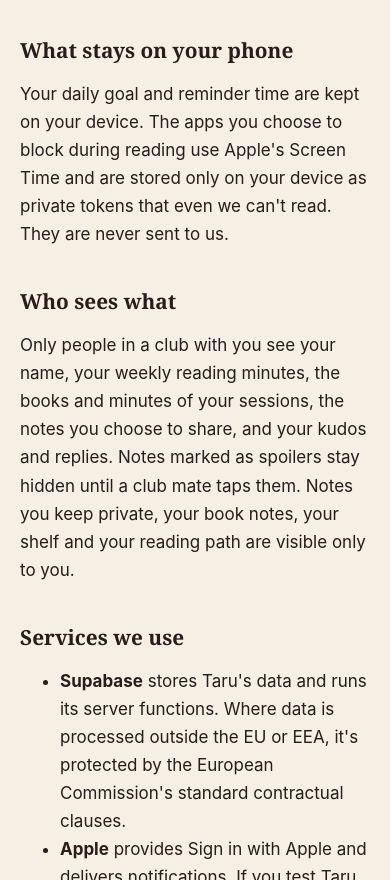
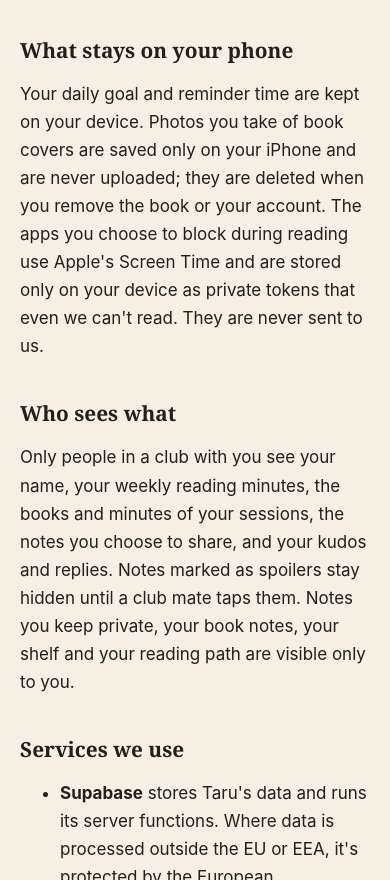
Before and after one commit to pondsocial/taru-site, a plain HTML site: page privacy.html in a window 390 px wide. Shown: the part 2084-2964 px from the top of the page. Drawn offline with Linux system fonts and the light colour scheme.

Commit message:
Say that cover photos stay on the phone
Co-Authored-By: Claude Opus 5.5 <noreply@anthropic.com>

```diff
--- a/privacy.html
+++ b/privacy.html
@@ -36,7 +36,7 @@
 </table>
 
 <h2>What stays on your phone</h2>
-<p>Your daily goal and reminder time are kept on your device. The apps you choose to block during reading use Apple's Screen Time and are stored only on your device as private tokens that even we can't read. They are never sent to us.</p>
+<p>Your daily goal and reminder time are kept on your device. Photos you take of book covers are saved only on your iPhone and are never uploaded; they are deleted when you remove the book or your account. The apps you choose to block during reading use Apple's Screen Time and are stored only on your device as private tokens that even we can't read. They are never sent to us.</p>
 
 <h2>Who sees what</h2>
 <p>Only people in a club with you see your name, your weekly reading minutes, the books and minutes of your sessions, the notes you choose to share, and your kudos and replies. Notes marked as spoilers stay hidden until a club mate taps them. Notes you keep private, your book notes, your shelf and your reading path are visible only to you.</p>
```
